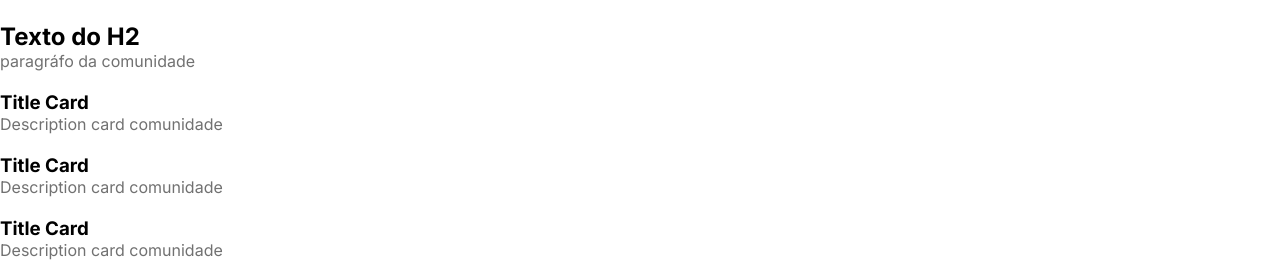
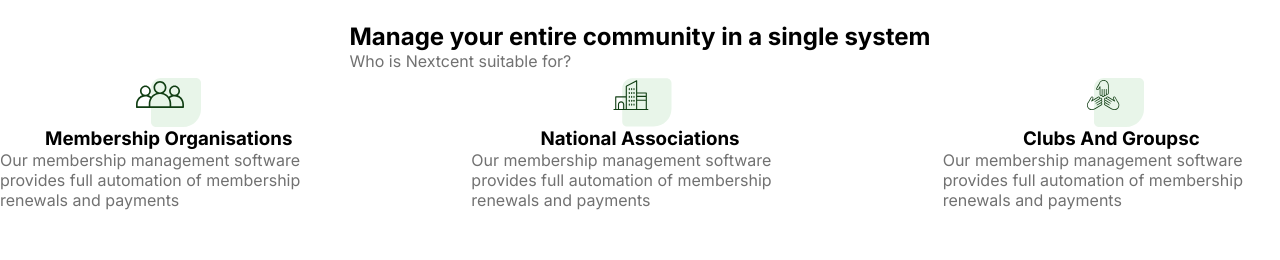
Before and after one commit to guimanso/front-projects, a plain HTML site: page index.html in a window 1280 px wide. Shown: the part 887-1147 px from the top of the page. After the commit the page ends 1097 px from the top, so only its background shows below. Drawn offline with Linux system fonts and the light colour scheme.

Commit message:
style: estilização dos cartões (community-content)

```diff
--- a/index.html
+++ b/index.html
@@ -69,35 +69,35 @@
     </main>
     <section class="community-content">
       <div class="text-community">
-        <h2>Texto do H2</h2>
-        <p>paragráfo da comunidade</p>
+        <h2>Manage your entire community <span>in a single system</span></h2>
+        <p>Who is Nextcent suitable for?</p>
       </div>
       <div class="group-card-community">
         <div class="card">
           <div class="header-card">
-            <img src="" alt="" />
-            <h3>Title Card</h3>
+            <img src="src/assets/images/icon-users-card.svg" alt="icon-users" />
+            <h3>Membership Organisations</h3>
           </div>
           <div class="body-card">
-            <p>Description card comunidade</p>
+            <p>Our membership management software provides full automation of membership renewals and payments</p>
           </div>
         </div>
         <div class="card">
           <div class="header-card">
-            <img src="" alt="" />
-            <h3>Title Card</h3>
+            <img src="src/assets/images/icon-building-card.svg" alt="icon-building" />
+            <h3>National Associations</h3>
           </div>
           <div class="body-card">
-            <p>Description card comunidade</p>
+            <p>Our membership management software provides full automation of membership renewals and payments</p>
           </div>
         </div>
         <div class="card">
           <div class="header-card">
-            <img src="" alt="" />
-            <h3>Title Card</h3>
+            <img src="src/assets/images/icon-hands-card.svg" alt="icon-hands" />
+            <h3>Clubs And Groupsc</h3>
           </div>
           <div class="body-card">
-            <p>Description card comunidade</p>
+            <p>Our membership management software provides full automation of membership renewals and payments</p>
           </div>
         </div>
       </div>
--- a/src/assets/css/style.css
+++ b/src/assets/css/style.css
@@ -140,3 +140,24 @@ p{
 }
 
 /* Conteúdo da comunidade */
+.community-content{
+    display: flex;
+    flex-direction: column;
+    align-items: center;
+}
+
+.group-card-community{
+    display: flex;
+    gap: 134px;
+}
+
+.card, .header-card, .body-card{
+    display: flex;
+    flex-direction: column;
+    align-items: center;
+}
+
+.header-card > img {
+    width: 65px;
+    height: 56px;
+}
```
